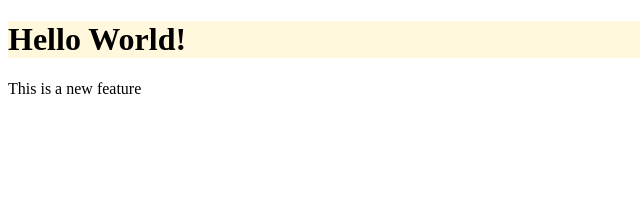
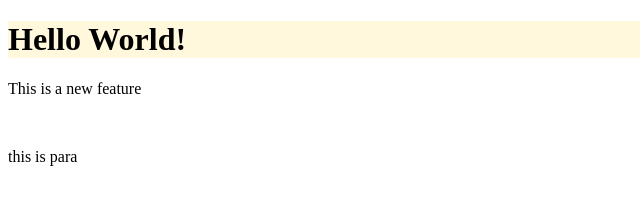
Before and after one commit to PrathamPatel25/LocalRepo, a plain HTML site: page index1.html in a window 1280 px wide. Shown: the full height of the page, 0-640 px from the left. Drawn offline with Linux system fonts and the light colour scheme.

Commit message:
add para

```diff
--- a/index1.html
+++ b/index1.html
@@ -9,5 +9,7 @@
 <body>
     <h1>Hello World!</h1>
     <p>This is a new feature</p>
+    <br>
+    <p>this is para</p>
 </body>
 </html>
```
